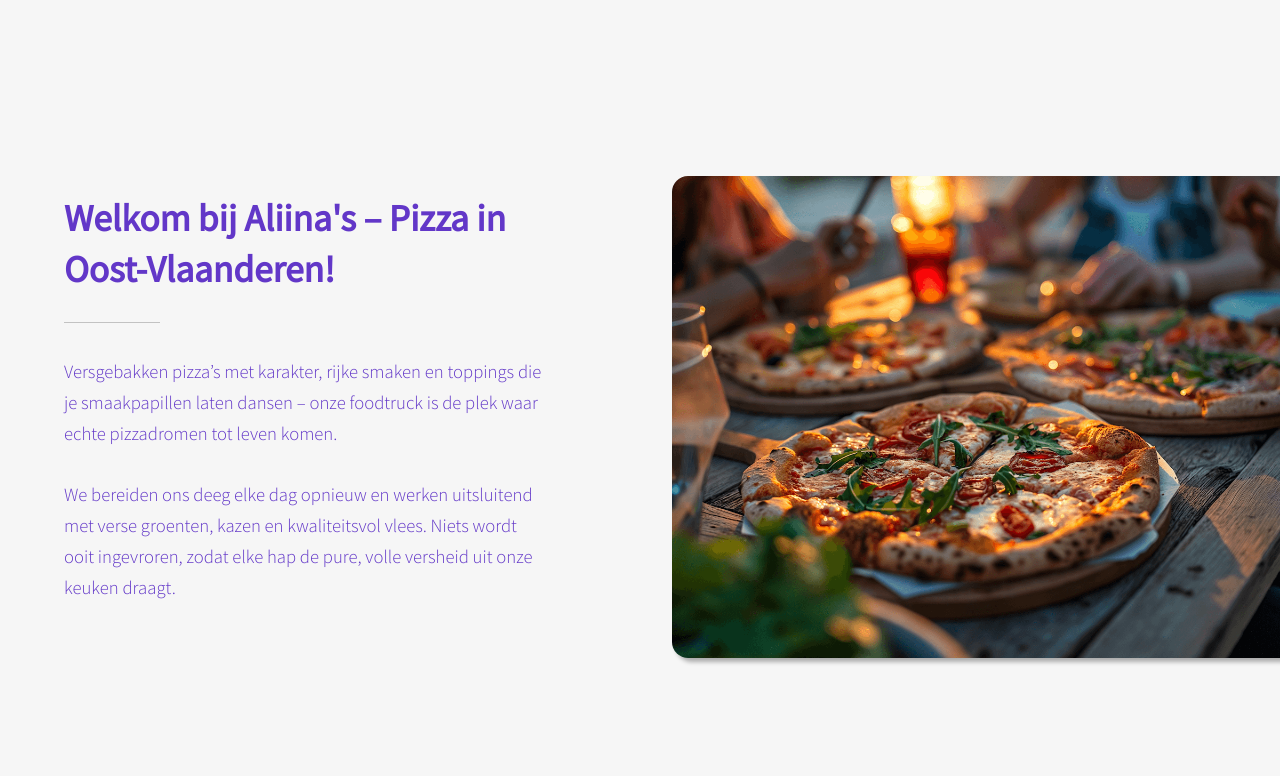
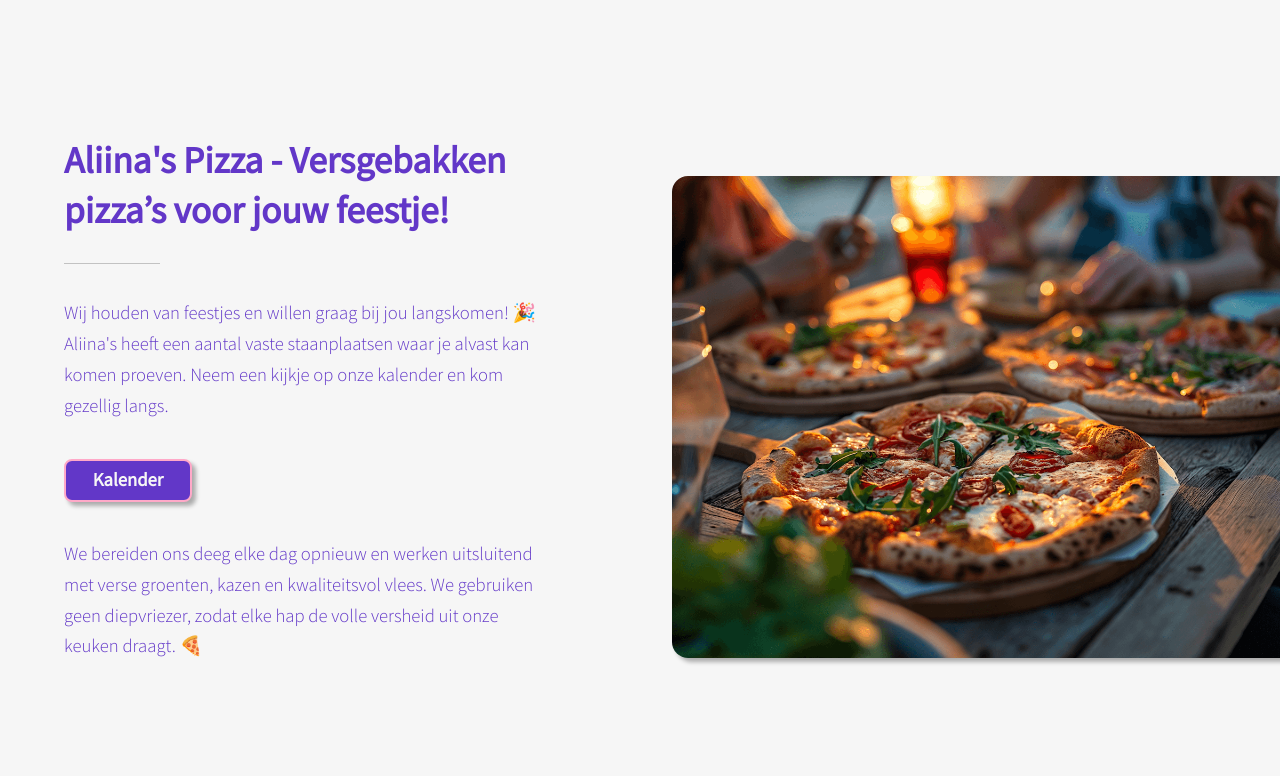
Before and after one commit to soeelamus/aliinas-pizza, a React (Vite) app: page / in a window 1280 px wide. Shown: the part 864-1640 px from the top of the page. Built offline with nearby package versions, Linux system fonts and the light colour scheme; no server answers.

Commit message:
V0.220: Improved about us text

```diff
--- a/src/assets/css/main.css
+++ b/src/assets/css/main.css
@@ -1394,7 +1394,7 @@ textarea.error {
   justify-content: center;
   flex-wrap: wrap;
   gap: 7rem;
-  margin: 10rem 0;
+  margin: 10rem 0 2rem;
 }
 .container-carousel-header {
   max-width: 30rem;
--- a/src/components/Carousel.jsx
+++ b/src/components/Carousel.jsx
@@ -1,26 +1,28 @@
 import React from "react";
 
 const Carousel = () => (
-      <section id="1" className="container-carousel">
+      <><section id="1" className="container-carousel">
       <div className="container-carousel-header">
         <header className="major">
-          <h2>Welkom bij Aliina's – Pizza in Oost-Vlaanderen!</h2>
+          <h2>Aliina's Pizza - Versgebakken pizza’s voor jouw feestje!</h2>
         </header>
+        <p>Wij houden van feestjes en willen graag bij jou langskomen! 🎉 Aliina's heeft een aantal vaste staanplaatsen waar je alvast kan komen proeven. Neem een kijkje op onze kalender en kom gezellig langs.</p>
+        <p><a href="#kalender" className="btn-purple scrolly">
+              Kalender
+            </a></p>
         <p>
-          Versgebakken pizza’s met karakter, rijke smaken en toppings die je
-          smaakpapillen laten dansen – onze foodtruck
-          is de plek waar echte pizzadromen tot leven komen.
-          <br/><br/>
           We bereiden ons deeg elke dag opnieuw en werken uitsluitend met verse
           groenten, kazen en kwaliteitsvol vlees.
-          Niets wordt ooit ingevroren, zodat elke hap de pure, volle versheid
-          uit onze keuken draagt.
+          We gebruiken geen diepvriezer, zodat elke hap de volle versheid
+          uit onze keuken draagt. 🍕
         </p>
       </div>
       <div className="slideshow-container" id="slideshow">
        <img loading="lazy" src="images/Mood.png" alt="Friends sitting around a table sharing a fresh Neapolitan pizza"/>
         </div>
       </section>
+      <br id="kalender"/><br /><br />
+      </>
 );
 
 export default Carousel;
```
